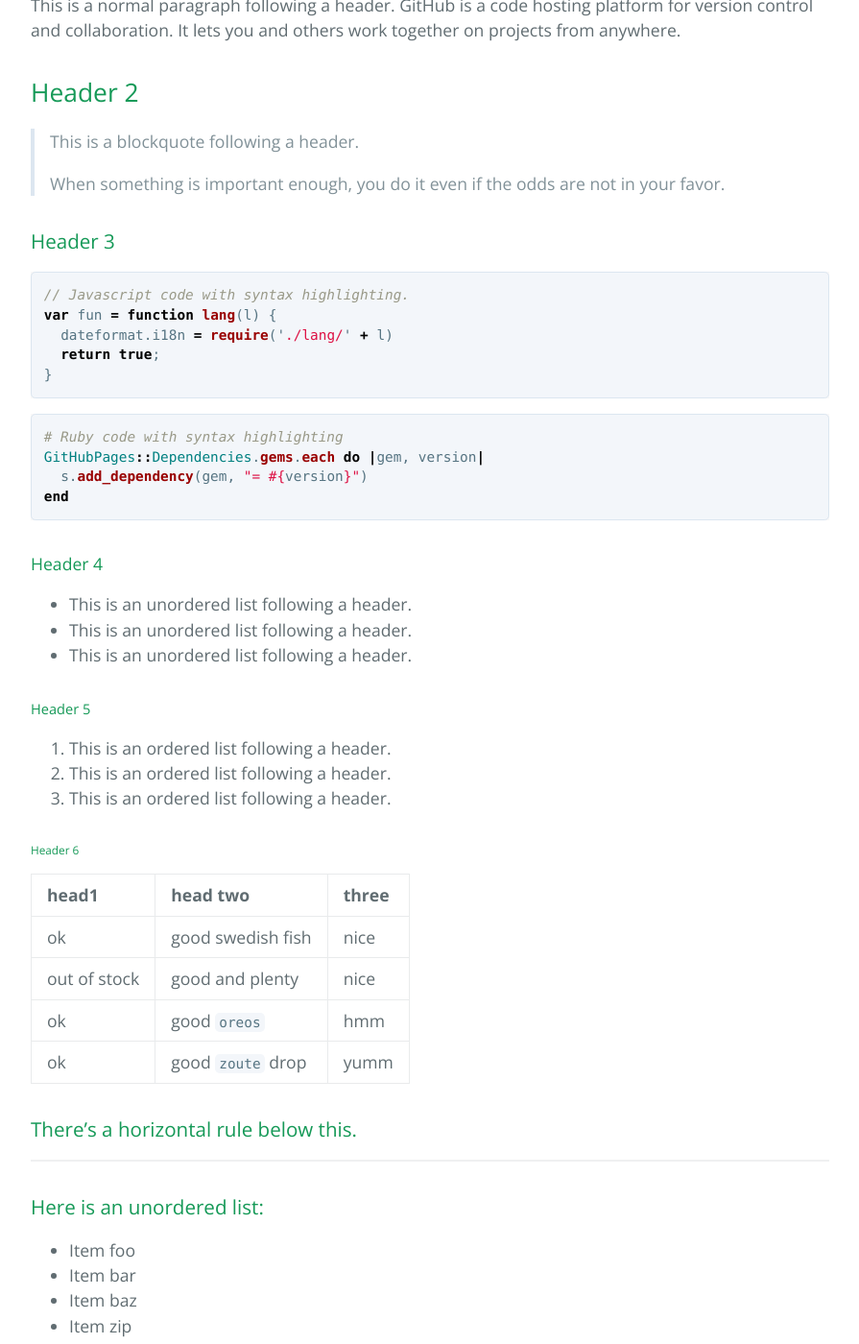
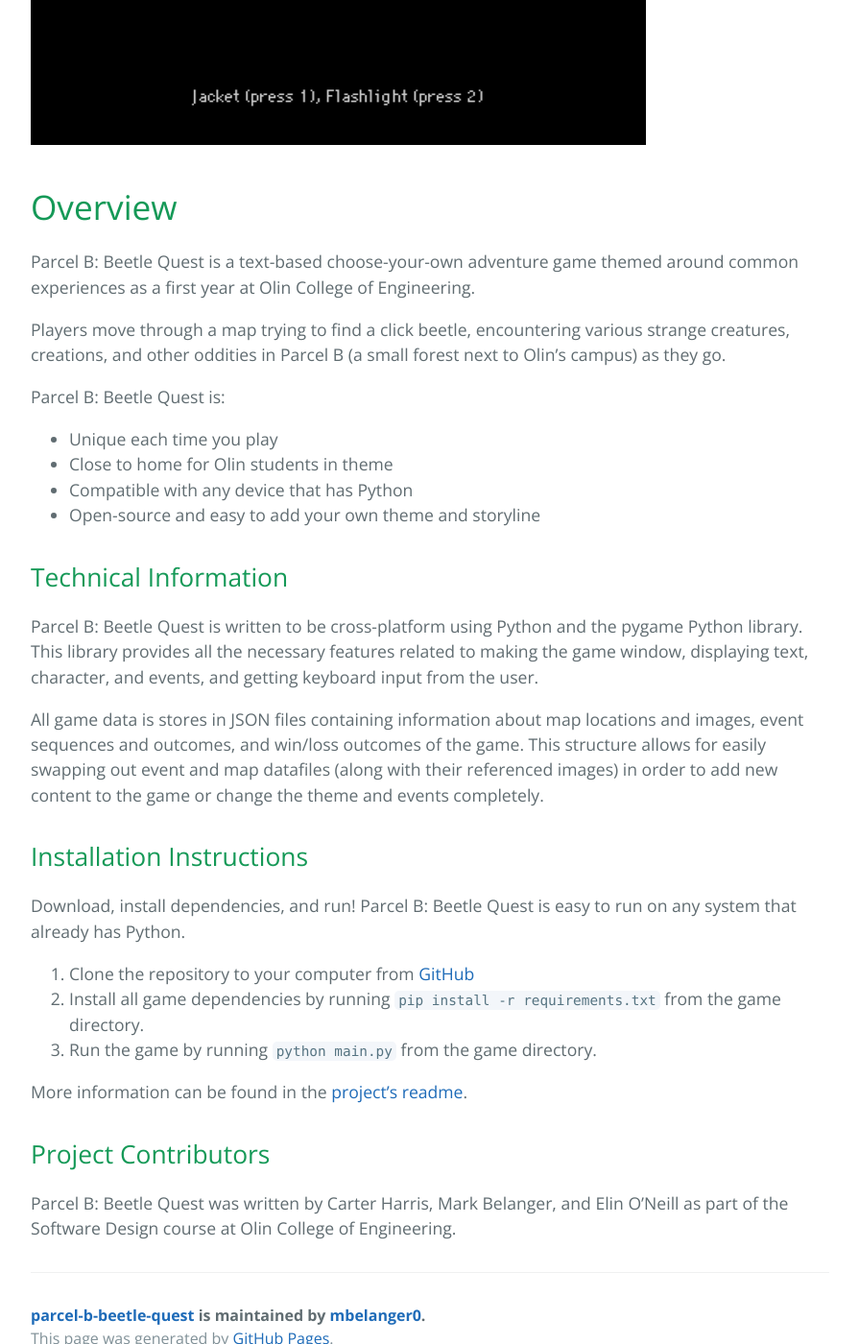
Before and after one commit to mbelanger0/parcel-b-beetle-quest, a Jekyll site: the page built from docs/index.md, in a window 1280 px wide and 1400 px high, scrolled down 710 px. Shown: the whole window at 96% size, without its empty margins (192-1087 px from the left). Built offline with Jekyll 4.4.1, drawn with Linux system fonts in a browser that asks for light colours; some of the changed text lies outside the part shown.

Commit message:
Create website first draft; add images for site

````diff
--- a/docs/index.md
+++ b/docs/index.md
@@ -2,122 +2,49 @@
 layout: default
 ---
 
-Text can be **bold**, _italic_, or ~~strikethrough~~.
+TODO: insert image slideshow here
 
-[Link to another page](./another-page.html).
+![](images/pbbq-1.PNG)
 
-There should be whitespace between paragraphs.
+# Overview
 
-There should be whitespace between paragraphs. We recommend including a README, or a file with information about your project.
+Parcel B: Beetle Quest is a text-based choose-your-own adventure game themed
+around common experiences as a first year at Olin College of Engineering.
 
-# Header 1
+Players move through a map trying to find a click beetle, encountering various
+strange creatures, creations, and other oddities in Parcel B (a small forest
+next to Olin's campus) as they go.
 
-This is a normal paragraph following a header. GitHub is a code hosting platform for version control and collaboration. It lets you and others work together on projects from anywhere.
+Parcel B: Beetle Quest is:
+* Unique each time you play
+* Close to home for Olin students in theme
+* Compatible with any device that has Python
+* Open-source and easy to add your own theme and storyline
 
-## Header 2
+## Technical Information
 
-> This is a blockquote following a header.
->
-> When something is important enough, you do it even if the odds are not in your favor.
+Parcel B: Beetle Quest is written to be cross-platform using Python and the
+pygame Python library. This library provides all the necessary features related
+to making the game window, displaying text, character, and events, and getting
+keyboard input from the user.
 
-### Header 3
+All game data is stores in JSON files containing information about map locations
+and images, event sequences and outcomes, and win/loss outcomes of the game.
+This structure allows for easily swapping out event and map datafiles (along
+with their referenced images) in order to add new content to the game or
+change the theme and events completely.
 
-```js
-// Javascript code with syntax highlighting.
-var fun = function lang(l) {
-  dateformat.i18n = require('./lang/' + l)
-  return true;
-}
-```
+## Installation Instructions
 
-```ruby
-# Ruby code with syntax highlighting
-GitHubPages::Dependencies.gems.each do |gem, version|
-  s.add_dependency(gem, "= #{version}")
-end
-```
+Download, install dependencies, and run! Parcel B: Beetle Quest is easy to run
+on any system that already has Python.
+1. Clone the repository to your computer from [GitHub](https://github.com/olincollege/parcel-b-beetle-quest)
+2. Install all game  dependencies by running `pip install -r requirements.txt`
+from the game directory.
+3. Run the game by running `python main.py` from the game directory.
 
-#### Header 4
+More information can be found in the [project's readme](https://github.com/olincollege/parcel-b-beetle-quest).
 
-*   This is an unordered list following a header.
-*   This is an unordered list following a header.
-*   This is an unordered list following a header.
-
-##### Header 5
-
-1.  This is an ordered list following a header.
-2.  This is an ordered list following a header.
-3.  This is an ordered list following a header.
-
-###### Header 6
-
-| head1        | head two          | three |
-|:-------------|:------------------|:------|
-| ok           | good swedish fish | nice  |
-| out of stock | good and plenty   | nice  |
-| ok           | good `oreos`      | hmm   |
-| ok           | good `zoute` drop | yumm  |
-
-### There's a horizontal rule below this.
-
-* * *
-
-### Here is an unordered list:
-
-*   Item foo
-*   Item bar
-*   Item baz
-*   Item zip
-
-### And an ordered list:
-
-1.  Item one
-1.  Item two
-1.  Item three
-1.  Item four
-
-### And a nested list:
-
-- level 1 item
-  - level 2 item
-  - level 2 item
-    - level 3 item
-    - level 3 item
-- level 1 item
-  - level 2 item
-  - level 2 item
-  - level 2 item
-- level 1 item
-  - level 2 item
-  - level 2 item
-- level 1 item
-
-### Small image
-
-![Octocat](https://github.githubassets.com/images/icons/emoji/octocat.png)
-
-### Large image
-
-![Branching](https://guides.github.com/activities/hello-world/branching.png)
-
-
-### Definition lists can be used with HTML syntax.
-
-<dl>
-<dt>Name</dt>
-<dd>Godzilla</dd>
-<dt>Born</dt>
-<dd>1952</dd>
-<dt>Birthplace</dt>
-<dd>Japan</dd>
-<dt>Color</dt>
-<dd>Green</dd>
-</dl>
-
-```
-Long, single-line code blocks should not wrap. They should horizontally scroll if they are too long. This line should be long enough to demonstrate this.
-```
-
-```
-The final element.
-```
+## Project Contributors
+Parcel B: Beetle Quest was written by Carter Harris, Mark Belanger, and Elin
+O'Neill as part of the Software Design course at Olin College of Engineering.
````
Also changed, not shown: docs/images/pbbq-1.PNG (added).
